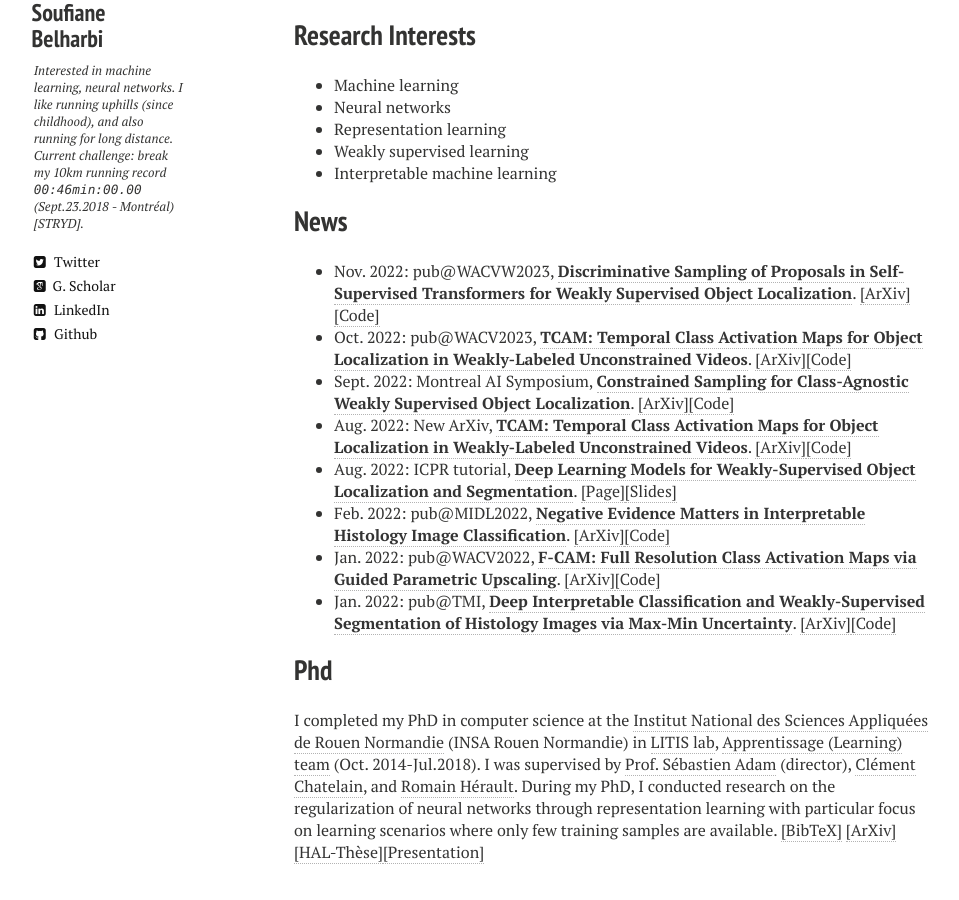
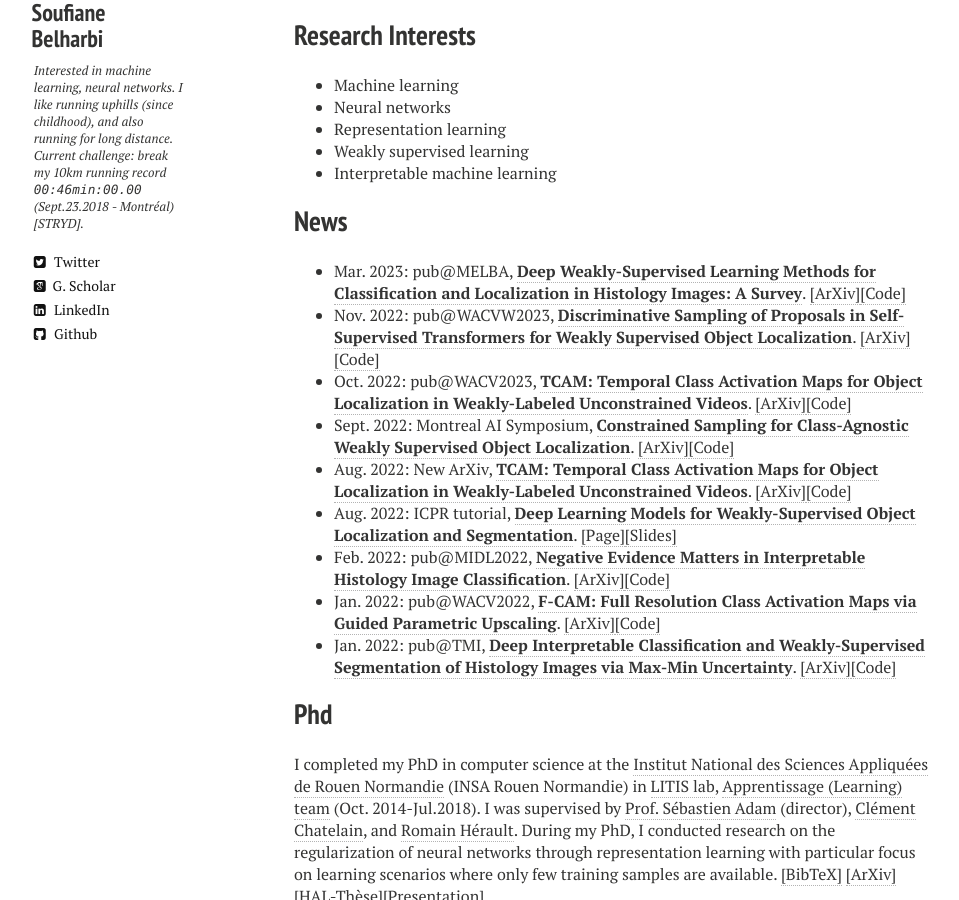
Before and after one commit to sbelharbi/sbelharbi.github.io, a Jekyll site: the page built from index.md, in a window 1280 px wide and 900 px high, scrolled down 1250 px. Shown: the whole window, without its empty margins (26-985 px from the left). Built offline with Jekyll 4.4.1, drawn with Linux system fonts in a browser that asks for light colours; nearby versions of some CDN libraries.

Commit message:
survey-histo@melba

```diff
--- a/index.md
+++ b/index.md
@@ -23,6 +23,7 @@ My name is Soufiane Belharbi. I am a post-doc at [LIVIA Lab., ÉTS, Montreal](ht
 
 
 ## News
+* Mar. 2023: pub@MELBA, [**Deep Weakly-Supervised Learning Methods for Classification and Localization in Histology Images: A Survey**](https://arxiv.org/abs/1909.03354). <a href="https://arxiv.org/abs/1909.03354">[ArXiv]</a><a href="https://github.com/jeromerony/survey_wsl_histology">[Code]</a>
 * Nov. 2022: pub@WACVW2023, [**Discriminative Sampling of Proposals in Self-Supervised Transformers for Weakly Supervised Object Localization**](https://arxiv.org/abs/2209.09209). <a href="https://arxiv.org/abs/2209.09209">[ArXiv]</a><a href="https://github.com/shakeebmurtaza/dips">[Code]</a>
 * Oct. 2022: pub@WACV2023, [**TCAM: Temporal Class Activation Maps for Object Localization in Weakly-Labeled Unconstrained Videos**](https://arxiv.org/abs/2208.14542). <a href="https://arxiv.org/abs/2208.14542">[ArXiv]</a><a href="https://github.com/sbelharbi/tcam-wsol-video">[Code]</a>
 * Sept. 2022: Montreal AI Symposium, [**Constrained Sampling for Class-Agnostic Weakly Supervised Object Localization**](https://arxiv.org/abs/2209.09195). <a href="https://arxiv.org/abs/2209.09195">[ArXiv]</a><a href="https://github.com/shakeebmurtaza/dips">[Code]</a>
```
